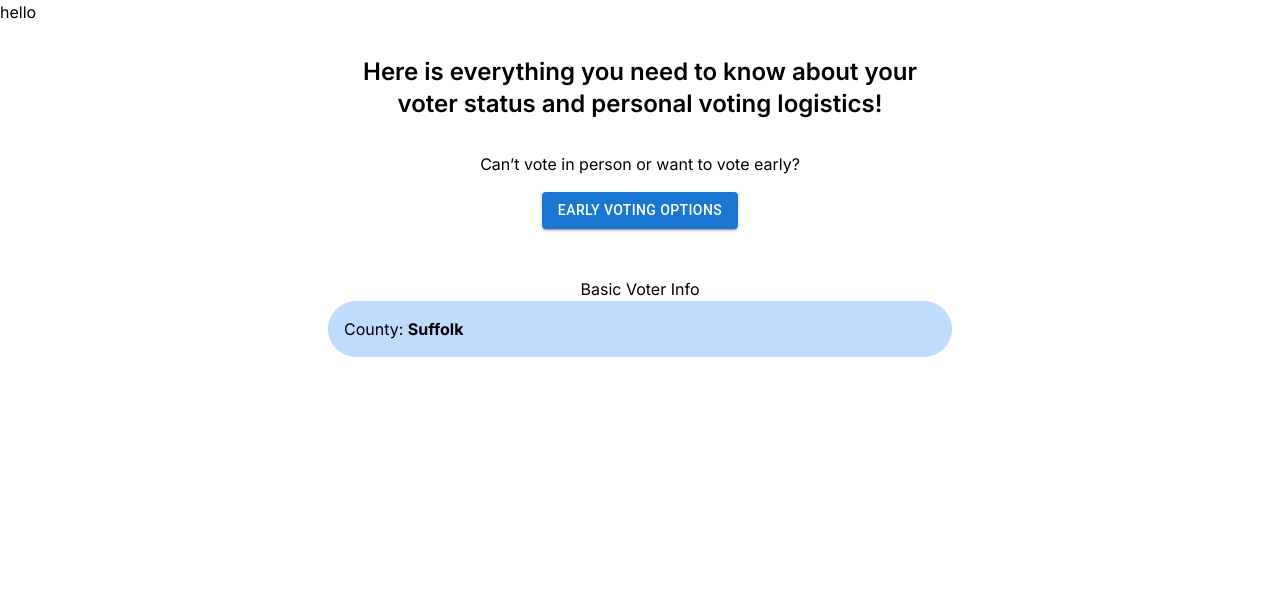
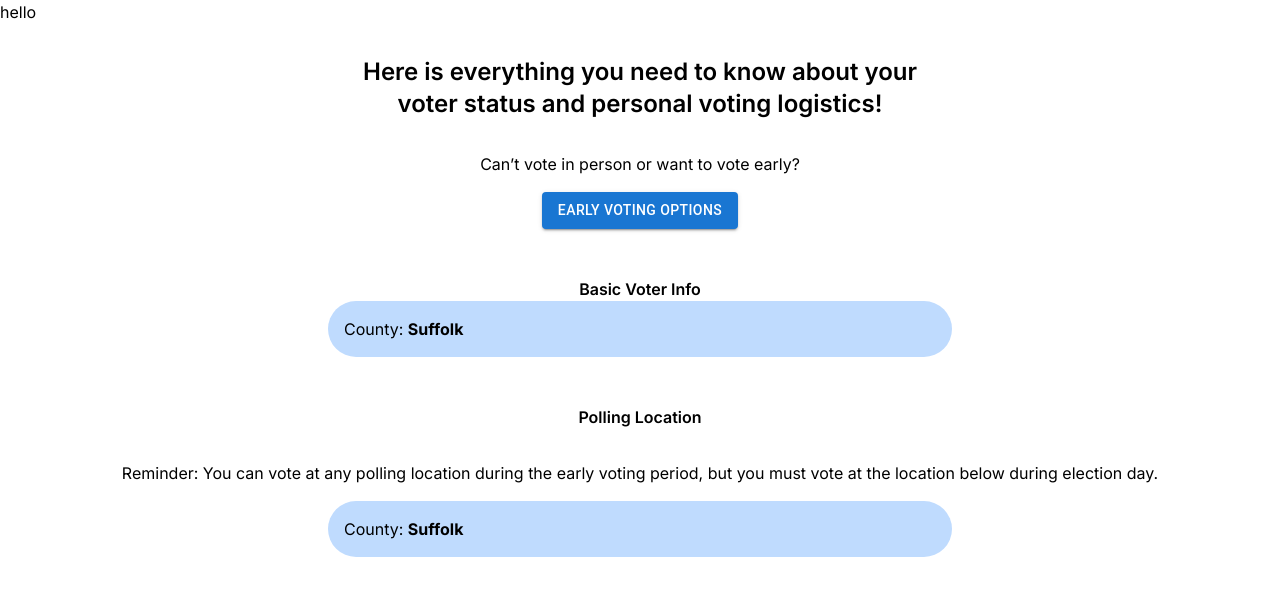
Before and after one commit to BU-Spark/pitne-voter-app, a Next.js app in the folder client/: page / in a window 1280 px wide. Shown: the top 596 px of the page. Built offline with nearby package versions, Linux system fonts and the light colour scheme.

Commit message:
Bolded the text

```diff
--- a/client/src/pages/voterInfo/index.tsx
+++ b/client/src/pages/voterInfo/index.tsx
@@ -11,7 +11,13 @@ export default function VoterInfo() {
             </div>
 
             <div className='flex flex-col justify-center items-center p-4 my-4'>
-                <h1 className='text-left'>Basic Voter Info</h1>
+                <h1 className='font-semibold text-left'>Basic Voter Info</h1>
+                <p className='p-4 bg-blue-200 rounded-full w-1/2'>County: <strong>Suffolk</strong></p>
+            </div>
+
+            <div className='flex flex-col justify-center items-center p-4 my-4'>
+                <h1 className='font-semibold text-left'>Polling Location</h1>
+                <p className='mt-8 mb-4'>Reminder: You can vote at any polling location during the early voting period, but you must vote at the location below during election day.</p>
                 <p className='p-4 bg-blue-200 rounded-full w-1/2'>County: <strong>Suffolk</strong></p>
             </div>
         </div>
```
